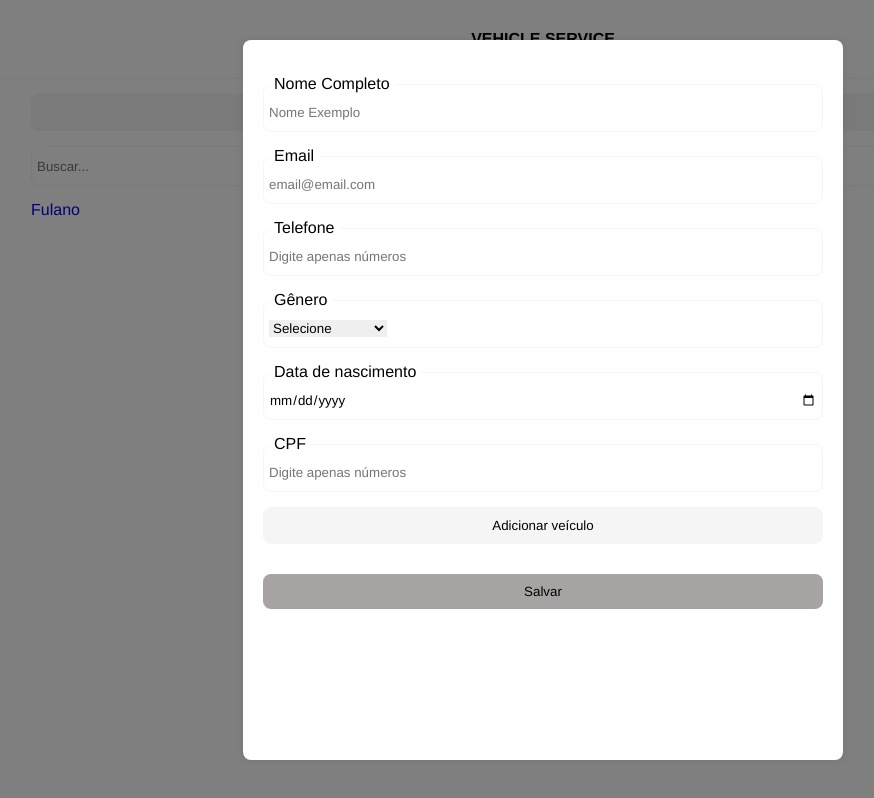
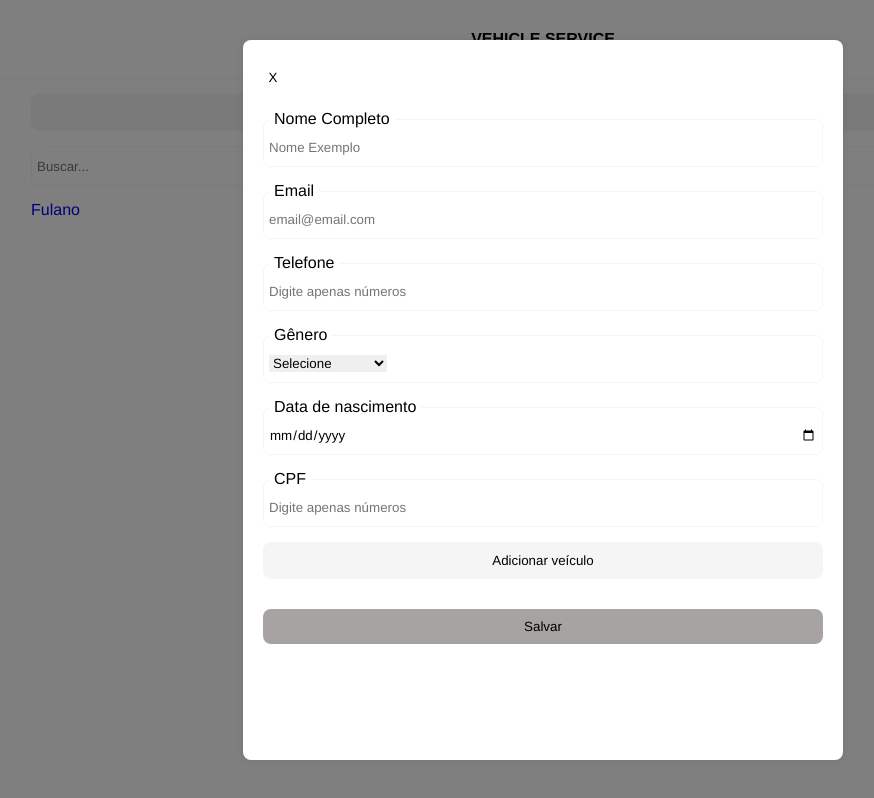
Before and after one commit to CarolinaOlivaCruz/vehicle-service, a Vue app: page / in a window 1280 px wide. Both pictures are taken after a click on the button "Cadastrar novo cliente". Shown: the whole page, without its empty margins (97-971 px from the left). Built offline with nearby package versions, Linux system fonts and the light colour scheme.

Commit message:
feat: close modal

```diff
--- a/src/components/Modal.vue
+++ b/src/components/Modal.vue
@@ -1,14 +1,31 @@
 <template>
-  <div id="container-modal">
+  <div v-if="showModal" id="container-modal">
     <div class="modal-content">
-        <slot></slot>
+      <Button width="20px" @click.prevent="closeModal" text="X" color="#ffff" />
+      <slot></slot>
     </div>
   </div>
 </template>
 
 <script>
+import Button from "./Button.vue";
+
 export default {
   name: "Modal",
+  components: {
+    Button,
+  },
+  props: {
+    showModal: {
+      type: Boolean,
+      default: "true",
+    },
+  },
+  methods: {
+    closeModal() {
+      this.$emit("close-modal");
+    },
+  },
 };
 </script>
 
@@ -49,5 +66,4 @@ export default {
 .modal-content::-webkit-scrollbar-track {
   background-color: #f1f1f1;
 }
-
 </style>
--- a/src/views/Home.vue
+++ b/src/views/Home.vue
@@ -13,7 +13,7 @@
       </router-link>
     </ul>
   </div>
-  <Modal v-if="showRegisterCustomer">
+  <Modal :showModal="isModalVisible" @close-modal="closeModal">
     <RegisterCustomer />
   </Modal>
 </template>
@@ -33,12 +33,15 @@ export default {
   },
   data() {
     return {
-      showRegisterCustomer: false,
+      isModalVisible: false,
     };
   },
   methods: {
     handleClick() {
-      this.showRegisterCustomer = true;
+      this.isModalVisible = true;
+    },
+    closeModal() {
+      this.isModalVisible = false;
     },
   },
 };
```
